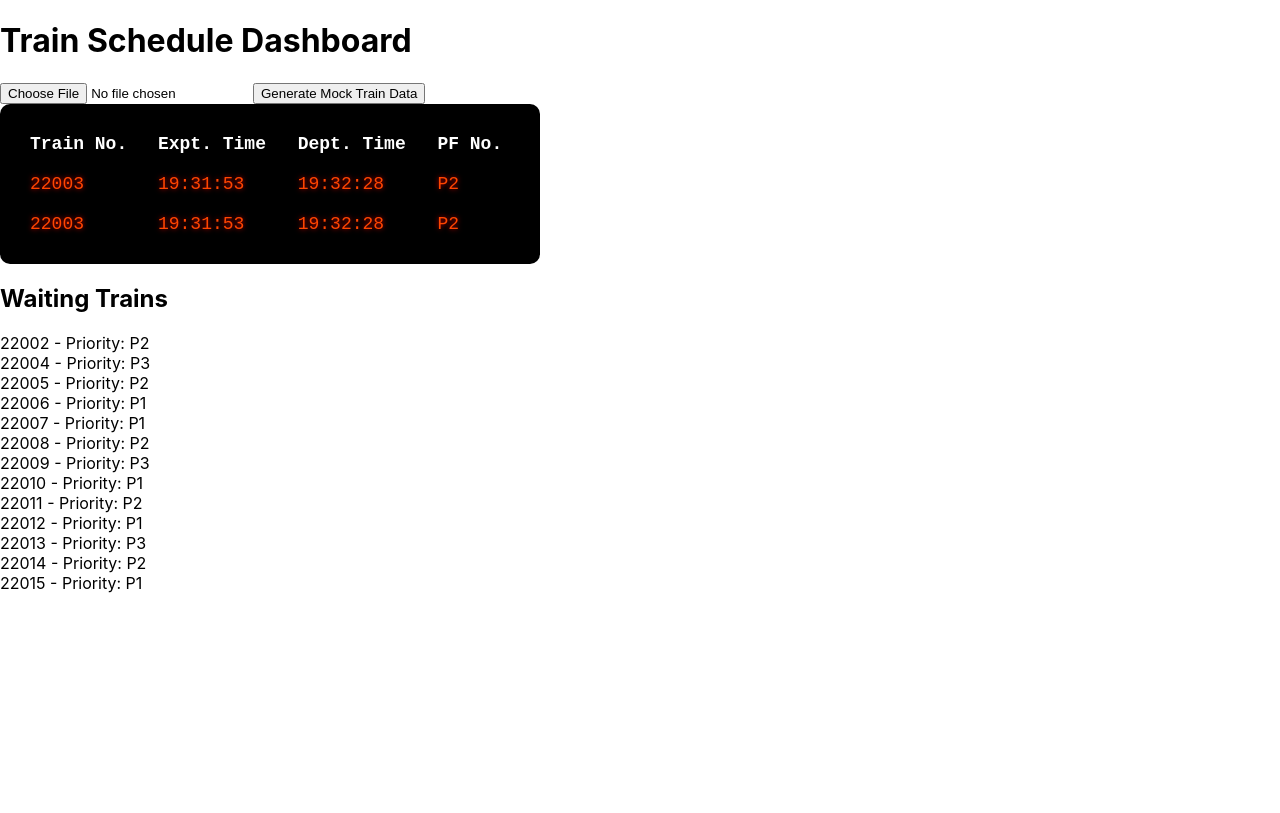
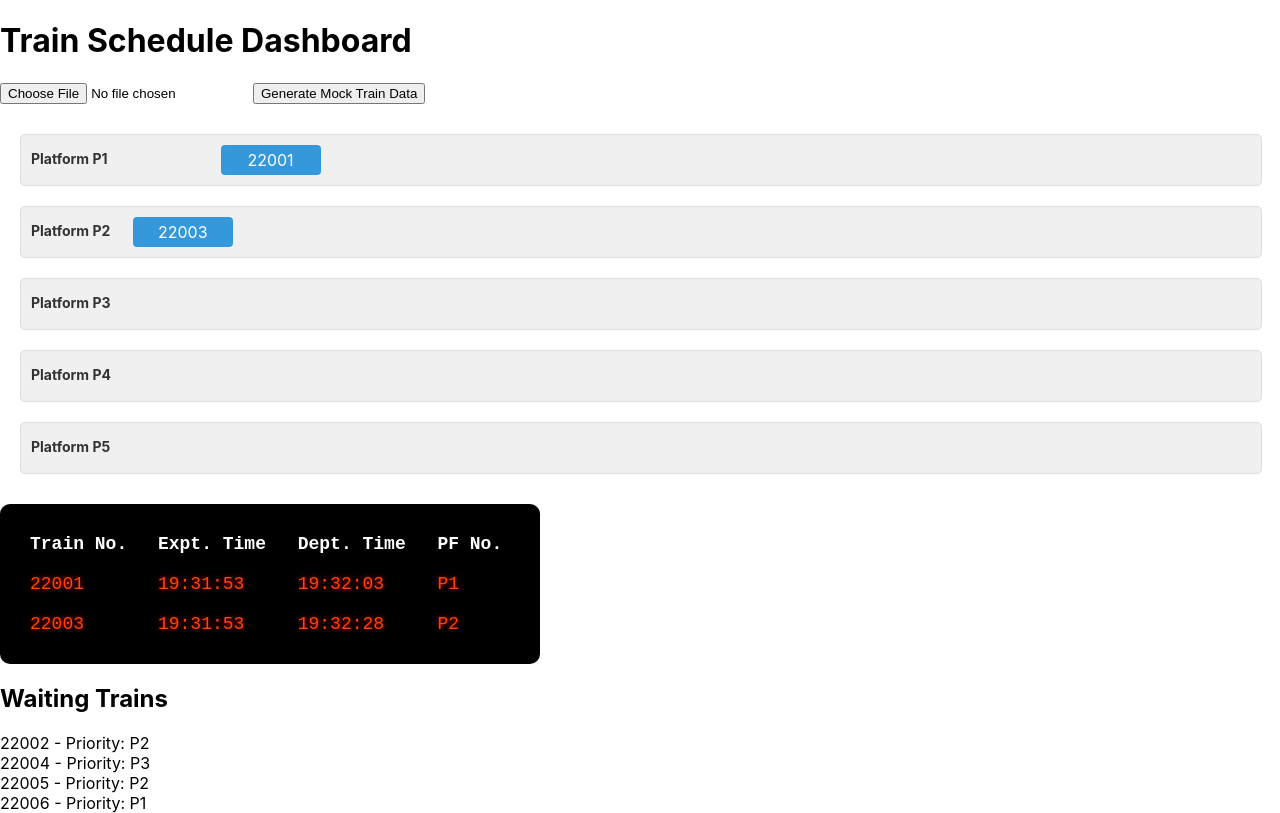
Before and after one commit to pranita24sahay/Train-Dashboard, a React (Create React App) app: page / in a window 1280 px wide. Both pictures are taken after a click on the button "Generate Mock Train Data". Built offline with nearby package versions, Linux system fonts and the light colour scheme.

Commit message:
Refactoring and adding arrive animation

```diff
--- a/src/components/TrainDashboard.tsx
+++ b/src/components/TrainDashboard.tsx
@@ -1,161 +1,127 @@
-import { useState, useEffect, useCallback } from 'react';
-import {priorityMap} from "../constants";
+import { useState, useEffect, useMemo, useCallback } from 'react';
 import { parseCSV } from '../utils/csvParser';
 import generateMockTrainData from '../utils/mockDataGenerator';
-import TrainBoard from './TrainBoard'; // Adjust the path
+import { combineDateAndTime, sortTrainsByPriority } from "../utils/utils";
+import TrainBoard from './TrainBoard';
+import { PlatformContainer, PlatformLabel, TrainBox, Platform } from './styles';
 
-// Utility to check if the current time is between arrival and departure times
-const isTrainAtPlatform = (arrivalTime: string, departureTime: string) => {
-    const now = new Date();
-    const [arrivalHour, arrivalMinute, arrivalSecond] = arrivalTime.split(':').map(Number);
-    const [departureHour, departureMinute, departureSecond] = departureTime.split(':').map(Number);
-
-    const arrival = new Date();
-    arrival.setHours(arrivalHour, arrivalMinute, arrivalSecond);
-
-    const departure = new Date();
-    departure.setHours(departureHour, departureMinute, departureSecond);
-
-    return now >= arrival && now <= departure;
-};
-
-// Sort trains by priority (P1 > P2 > P3)
-const sortTrainsByPriority = (trains) => {
-    return [...trains].sort((a, b) => {
-        const priorityA = priorityMap[a.priority];
-        const priorityB = priorityMap[b.priority];
-
-        if (priorityA === priorityB) {
-            // Sortt by arrival time
-            return new Date(a.arrivalTime) - new Date(b.arrivalTime);
-        }
-
-        return priorityA - priorityB; // Lower number means higher priority
-    });
-};
+const INITIAL_PLATFORMS = ['P1', 'P2', 'P3', 'P4', 'P5'];
 
 const TrainDashboard = () => {
-    const [trains, setTrains] = useState([]);  // Trains holding platform and schedule info
-    // const [waitingTrains, setWaitingTrains] = useState([]);  // Waiting list
-    const [platforms,setPlatforms] = useState(['P1','P2','P3','P4','P5']);
-    const [allottedTrains,setAllottedTrains] = useState([])
+    const [state, setState] = useState({
+        trains: [],
+        platforms: INITIAL_PLATFORMS,
+        allottedTrains: [],
+        departingTrains: [],
+    });
 
-    // Priority map for string-based priority levels
-    const priorityMap = {
-        "P1": 1,  // Highest priority
-        "P2": 2,  // Lower priority
-        // Add more mappings as needed
+    const { trains, platforms, allottedTrains, departingTrains } = state;
+
+    const updateState = (updates) => {
+        setState((prevState) => ({ ...prevState, ...updates }));
     };
 
-    // Handle CSV upload
-    const handleFileUpload = (e) => {
+    const handleFileUpload = useCallback((e) => {
         const file = e.target.files[0];
-        parseCSV(file, setTrains);
-    };
+        parseCSV(file, (parsedTrains) => updateState({ trains: parsedTrains }));
+    }, []);
 
-    // Handle mock data generation
-    const handleGenerateMockData = () => {
-        const mockData = generateMockTrainData();  // Generate mock train data
-        setTrains(mockData);  // Set mock data to the trainData state
-    };
+    const handleGenerateMockData = useCallback(() => {
+        updateState({ trains: generateMockTrainData() });
+    }, []);
 
-    // Platform allocation logic, called every second
-    const allocatePlatform = () => {
-        if (platforms.length > 0 && trains.length > 0) {
-
-            // Sort trains by priority (highest priority first) and then by arrival time
+    const allocatePlatform = useCallback(() => {
+        if (platforms.length && trains.length) {
             const sortedTrains = sortTrainsByPriority(trains);
-
-            // Get the first available platform and the first sorted train
             const trainToAllocate = sortedTrains[0];
             const platformToAssign = platforms[0];
 
-            // Create new platform list without the first platform
-            const updatedPlatforms = platforms.filter((platform) => platform !== platformToAssign);
+            updateState({
+                trains: trains.filter(train => train.trainNumber !== trainToAllocate.trainNumber),
+                platforms: platforms.slice(1), // Remove assigned platform
+                allottedTrains: [...allottedTrains, { ...trainToAllocate, platform: platformToAssign }],
+            });
+        }
+    }, [platforms, trains, allottedTrains]);
 
-            // Create a new allotted train with platform assigned
-            const trainWithPlatform = { ...trainToAllocate, platform: platformToAssign };
-
-            setTrains((prevTrains) => prevTrains.filter(train => train.trainNumber !== trainToAllocate.trainNumber)); //remooving train from trains data so to not consider for future iterations
-            setPlatforms(updatedPlatforms);
-            setAllottedTrains((prevAllottedTrains) => [...prevAllottedTrains, trainWithPlatform]);
-        }
-    };
-
-    const freePlatform = () => {
+    const freePlatform = useCallback(() => {
         const now = new Date();
 
-        // Filter out trains that have already departed
         const remainingAllottedTrains = allottedTrains.filter(train => {
-            const departureTime = new Date(`1970-01-01T${train.departureTime}Z`); // Assuming you are storing only time
-            const hasDeparted = now >= departureTime;
-
-            if (hasDeparted) {
-                // Add the platform back to available platforms
-                setPlatforms(prevPlatforms => [...prevPlatforms, train.platform]);
+            const departureTime = combineDateAndTime(now, train.departureTime);
+            if (now >= departureTime) {
+                triggerTrainDeparture(train.trainNumber, train.platform);
+                return false;
             }
-
-            return !hasDeparted; // Keep trains that haven't departed yet
+            return true;
         });
 
-        // Update the allottedTrains array with the remaining trains
-        setAllottedTrains(remainingAllottedTrains);
+        updateState({ allottedTrains: remainingAllottedTrains });
+    }, [allottedTrains]);
 
-        // Allocate the freed platform to a waiting train, if possible
-        allocatePlatform();
-    };
+    const triggerTrainDeparture = useCallback((trainNumber, platform) => {
+        updateState({ departingTrains: [...departingTrains, trainNumber] });
 
-    // Show trains that have arrived but are not yet assigned a platform
-    const getUnallocatedArrivedTrains = () => {
-        const now = new Date(); // Current time
+        setTimeout(() => {
+            updateState({
+                allottedTrains: allottedTrains.filter(train => train.trainNumber !== trainNumber),
+                departingTrains: departingTrains.filter(train => train !== trainNumber),
+                platforms: [...platforms, platform], // Free the platform
+            });
+        }, 2000);
+    }, [allottedTrains, departingTrains, platforms]);
+
+    const getUnallocatedArrivedTrains = useMemo(() => {
+        const now = new Date();
 
         return trains.filter(train => {
-            const trainArrivalTime = new Date(`1970-01-01T${train.arrivalTime}Z`); // using this because date is being lost , as i am just using time
+            const trainArrivalTime = combineDateAndTime(now, train.arrivalTime);
             const isArrived = now >= trainArrivalTime;
             const isPlatformAssigned = allottedTrains.some(allotted => allotted.trainNumber === train.trainNumber);
             return isArrived && !isPlatformAssigned;
         });
-    };
+    }, [trains, allottedTrains]);
 
     useEffect(() => {
-        // Call allocatePlatform every second
         const interval = setInterval(() => {
-            // Only call freePlatform if there are trains on platforms
-            if (allottedTrains.length > 0) {
-                freePlatform();
-            }
-
-            // Only call allocatePlatform if there are free platforms and waiting trains
-            if (platforms.length > 0 && trains.length > 0) {
-                allocatePlatform();
-            }
+            if (allottedTrains.length) freePlatform();
+            if (platforms.length && trains.length) allocatePlatform();
         }, 1000);
 
-        return () => clearInterval(interval); //to stop the repeated execution of the allocatePlatform (memory leaks prevent)
-    }, [trains, platforms]);
-
-    console.log({ trains , platforms,allottedTrains})
+        return () => clearInterval(interval);
+    }, [allocatePlatform, freePlatform, allottedTrains.length, platforms.length, trains.length]);
 
     return (
         <div>
             <h1>Train Schedule Dashboard</h1>
-            {/* CSV Upload */}
             <input type="file" accept=".csv" onChange={handleFileUpload} />
-
-            {/* Button to generate mock data */}
             <button onClick={handleGenerateMockData}>Generate Mock Train Data</button>
 
-            {/* Display the Train Board */}
+            <PlatformContainer>
+                {INITIAL_PLATFORMS.map((platform, index) => (
+                    <Platform key={index}>
+                        <PlatformLabel>Platform {platform}</PlatformLabel>
+                        {allottedTrains
+                            .filter(train => train.platform === platform)
+                            .map(train =>
+                                <TrainBox key={train.trainNumber}>
+                                    {train.trainNumber}
+                                </TrainBox>
+                            )}
+                    </Platform>
+                ))}
+            </PlatformContainer>
+
             <TrainBoard trains={allottedTrains} />
 
             <div>
                 <h2>Waiting Trains</h2>
-                {getUnallocatedArrivedTrains().map((train, index) => (
+                {getUnallocatedArrivedTrains.map((train, index) => (
                     <div key={index}>{train.trainNumber} - Priority: {train.priority}</div>
                 ))}
             </div>
         </div>
     );
-}
+};
 
 export default TrainDashboard;
--- /dev/null
+++ b/src/components/styles.ts
@@ -0,0 +1,66 @@
+import styled, { keyframes } from 'styled-components';
+
+// Keyframe for train arrival animation
+export const arrive = keyframes`
+  0% {
+    left: -150px; /* Start position (offscreen) */
+  }
+  100% {
+    left: 200px; /* Final position on the platform */
+  }
+`;
+
+// Keyframe for train departure animation
+export const depart = keyframes`
+  0% {
+    left: 200px; /* Start position on the platform */
+  }
+  100% {
+    left: 150%; /* Move off-screen */
+  }
+`;
+
+// Styled container for platforms
+export const PlatformContainer = styled.div`
+  display: flex;
+  flex-direction: column;
+  margin: 20px;
+`;
+
+// Styled div for each platform
+export const Platform = styled.div`
+  position: relative;
+  width: 100%;
+  height: 50px;
+  margin: 10px 0;
+  background-color: #f0f0f0;
+  border: 1px solid #ddd;
+  border-radius: 5px;
+`;
+
+// Platform label (e.g., "Platform P1")
+export const PlatformLabel = styled.div`
+  position: absolute;
+  left: 10px;
+  top: 15px;
+  font-size: 14px;
+  font-weight: bold;
+  color: #333;
+`;
+
+// Train box that will be animated onto the platform
+export const TrainBox = styled.div`
+  position: absolute;
+  height: 30px;
+  width: 100px;
+  background-color: #3498db;
+  color: white;
+  display: flex;
+  align-items: center;
+  justify-content: center;
+  border-radius: 4px;
+  top: 10px;
+  left: ${({isDeparting}) => (isDeparting ? '20px' : '-450px')}; /* Starting position */
+  animation: ${({isDeparting}) => (isDeparting ? depart : arrive)} 2s forwards;
+\` ;
+`;
--- a/src/utils/utils.ts
+++ b/src/utils/utils.ts
@@ -1,4 +1,6 @@
 // Utility to check if the train should leave (i.e., past its departure time)
+import {priorityMap} from "../constants";
+
 export const hasTrainLeft = (departureTime: string) => {
     const now = new Date();
     const [departureHour, departureMinute] = departureTime.split(':').map(Number);
@@ -9,22 +11,25 @@ export const hasTrainLeft = (departureTime: string) => {
     return now > departure;
 };
 
-export const findEmptyPlatform = (platforms) => {
-    for (let i = 0; i < platforms.length; i++) {
-        if (platforms[i].train === null && platforms[i].departureTime === null) {
-            return i; // Return the index of the empty platform
+// Sort trains by priority (P1 > P2 > P3)
+export const sortTrainsByPriority = (trains) => {
+    return [...trains].sort((a, b) => {
+        const priorityA = priorityMap[a.priority];
+        const priorityB = priorityMap[b.priority];
+
+        if (priorityA === priorityB) {
+            // Sortt by arrival time
+            return new Date(a.arrivalTime) - new Date(b.arrivalTime);
         }
-    }
-    return -1; // Return -1 if no platform is empty
-}
 
-export const getOrderedPlatforms = (platforms) => {
-    return platforms.sort((a, b) => {
-        // If 'a' has a train and 'b' doesn't, 'a' comes first
-        if (a.train !== null && b.train === null) return -1;
-        // If 'b' has a train and 'a' doesn't, 'b' comes first
-        if (a.train === null && b.train !== null) return 1;
-        // If both have or don't have trains, no change in order
-        return 0;
+        return priorityA - priorityB; // Lower number means higher priority
     });
-}
+};
+
+// Helper function to combine today's date with a time string (HH:mm:ss)
+export const combineDateAndTime = (date, timeString) => {
+    const [hours, minutes, seconds] = timeString.split(':').map(Number);
+    const newDate = new Date(date);
+    newDate.setHours(hours, minutes, seconds, 0); // Set the time on the current date
+    return newDate;
+};
```
